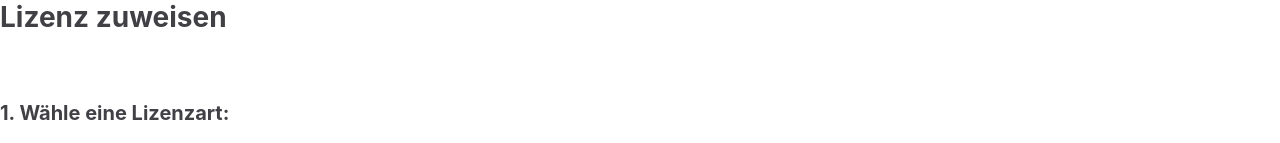
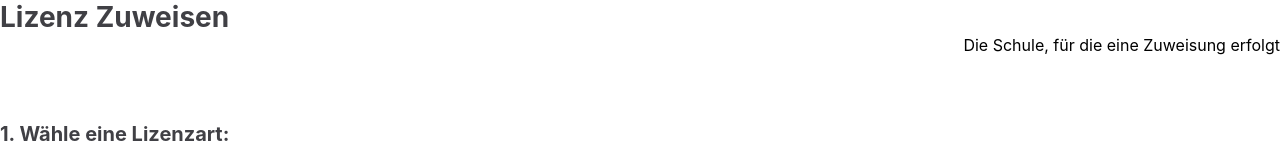
Before and after one commit to fraunhoferfokus/cc_license-core, a Next.js app: page /components/LizenzZuweisungV2 in a window 1280 px wide. Shown: the top 143 px of the page. Built offline with nearby package versions, Linux system fonts and the light colour scheme; no server answers.

Commit message:
UI Adjustment

```diff
--- a/pages/components/AddLicenseModal.tsx
+++ b/pages/components/AddLicenseModal.tsx
@@ -25,21 +25,21 @@ export default function AddLicenseModal({ open, setOpen }: any) {
                 <Paper className=" bg-white invisible basis-[40%]">
                 </Paper>
                 <Paper className=" bg-white basis-[60%] h-full flex flex-col">
-                    <div className="flex p-2">
+                    <div className="flex p-2 h-[79px] items-center">
 
-                        <h1 className="text-center flex-1">
-                            Lizenz hinzufügen
-                        </h1>
+                        <label className="text-center flex-1 font-[700]">
+                            Lizenz importieren
+                        </label>
                         <CloseIcon
                             onClick={() => setOpen(false)}
-                            className="cursor-pointer text-[#4671C4] text-[40px] stroke-[#4671C4] stroke-[3px]"
+                            className="cursor-pointer text-[#D9D9D9] text-[40px] stroke-[#D9D9D9] "
                         >
                         </CloseIcon>
                     </div>
 
 
                     <div className="mt-[10px] pl-[10%] pr-[10%] pb-[5%] flex gap-2 flex-col flex-1 min-h-0">
-                        <Select className="text-center"
+                        {/* <Select className="text-center"
                             defaultValue={"1"}
                             onChange={(e) => {
                                 e.target.value === "1" ? setElement((el) => ({ ...el, isDownloadID: true })) : setElement((el) => ({ ...el, isDownloadID: false }))
@@ -49,7 +49,7 @@ export default function AddLicenseModal({ open, setOpen }: any) {
                         >
                             <MenuItem value="1">Import über DownloadID</MenuItem>
                             <MenuItem value="2" disabled={true}>Import über Datei Upload (ODRL) </MenuItem>
-                        </Select>
+                        </Select> */}
 
                         {
                             !element.isDownloadID ?
@@ -60,7 +60,12 @@ export default function AddLicenseModal({ open, setOpen }: any) {
                                     2
                                 </textarea> :
                                 <div className="flex">
-                                    <TextField id="outlined-basic" placeholder="Enter DownloadID ..." variant="outlined"
+                                    <TextField
+                                    id="filled-start-adornmen"
+
+                                    label="Abholnummer"
+
+                                    variant="outlined"
                                         className="flex-1"
                                         error={
                                             !element.isValidDownloadID
@@ -79,10 +84,8 @@ export default function AddLicenseModal({ open, setOpen }: any) {
 
                         }
 
-                        <Paper className="overflow-scroll
+                        <Paper className="
                             flex-1
-
-
                         ">
                             <div
                                 className="
@@ -218,7 +221,7 @@ export default function AddLicenseModal({ open, setOpen }: any) {
                                 }}
 
 
-                            >Importieren</Button>
+                            >Lizenz IMPORTIEREN</Button>
                         </div>
 
 
--- a/pages/components/Dashboardview.tsx
+++ b/pages/components/Dashboardview.tsx
@@ -1,19 +1,40 @@
 import { Divider, Link, MenuItem, MenuList, Paper } from "@mui/material"
-import { useState } from "react"
+import { useEffect, useState } from "react"
 import FunctionButton from "./Buttons/FunctionButton"
-
+import { useStore } from '../../zustand/store'
 
 export default function Dashboardview({ setLicenseModal, setView }: { setLicenseModal: any, setView: any }) {
 
     const [users, setUsers] = useState([])
+    const [org, fetchOrg] = useStore(state => [state.org, state.fetchOrg])
+
+    console.log(org)
+    useEffect(() => {
+        fetchOrg()
+    }, [])
+
 
 
 
     return (
         <>
-            <label
-                className="text-[#404045] font-bold text-[28px]"
-            >Dashboard</label>
+            <div
+                className="flex justify-between"
+            >
+                <label
+                    className="text-[#404045] font-bold text-[28px]"
+                >Dashboard</label>
+                <div>
+                    <div
+                        className="h-[35px] "
+                    >
+                        {org?.name}
+                    </div>
+                    <div>
+                        Die Schule, für die eine Zuweisung erfolgt
+                    </div>
+                </div>
+            </div>
 
             <p
                 className="mt-[67px] font-bold text-[#404045] text-[20px]"
@@ -27,7 +48,7 @@ export default function Dashboardview({ setLicenseModal, setView }: { setLicense
                     infoText={'Medienlizenzen in den Lizenzmanager importieren'}
                     buttonTitle={'Lizenzen importieren'}
                     iconPath={'/plusicon.svg'}
-                    callback={async() => {
+                    callback={async () => {
                         setLicenseModal(true)
                     }}
                     color="#F0B3AB"
--- a/pages/components/LizenzZuweisungV2.tsx
+++ b/pages/components/LizenzZuweisungV2.tsx
@@ -164,8 +164,11 @@ export default function LizenzZuweisungV2({ setLicenseModal, setView }: { setLic
 
 
     let [selectedLicenses, setSelectedLicenses] = useState<any>(null)
+    const [org, fetchOrg] = useStore(state => [state.org, state.fetchOrg])
 
-
+    useEffect(() => {
+        fetchOrg()
+    }, [])
 
 
     return (
@@ -174,11 +177,23 @@ export default function LizenzZuweisungV2({ setLicenseModal, setView }: { setLic
             className="h-full flex flex-col"
 
         >
-            <label
-                className="text-[#404045] font-bold text-[28px]"
+           <div
+                className="flex justify-between"
             >
-                Lizenz zuweisen
-            </label>
+                <label
+                    className="text-[#404045] font-bold text-[28px]"
+                >Lizenz Zuweisen</label>
+                <div>
+                    <div
+                        className="h-[35px] "
+                    >
+                        {org?.name}
+                    </div>
+                    <div>
+                        Die Schule, für die eine Zuweisung erfolgt
+                    </div>
+                </div>
+            </div>
 
 
             {
--- a/zustand/store.ts
+++ b/zustand/store.ts
@@ -9,7 +9,8 @@ import { LicenseAssignmentState, licenseAssignmentSlice } from './licenseAssignm
 
 export interface GeneralState {
     fetchLicenseDefinitionsV2: () => any,
-
+    org: any,
+    fetchOrg: () => any,
     users: any[],
     groups: any[],
     fetchUsersAndGroups: () => any,
@@ -47,6 +48,11 @@ export type MergedState = GeneralState & LicenseDefinitionState & LicenseAssignm
 export const useStore = create<MergedState>()(
     persist(
         (set, get, props) => ({
+            org: null,
+            fetchOrg: async () => {
+                const resp = await axios(`${process.env.NEXT_PUBLIC_DEPLOY_URL}/user_manager/org`, { withCredentials: true })
+                set({ org: resp.data })
+            },
             selectedLicenseId: null,
             setSelectedLicenseId: (id: string | null) => {
                 set({ selectedLicenseId: id })
```
Also changed, not shown: server.ts (+6 -7 lines).
